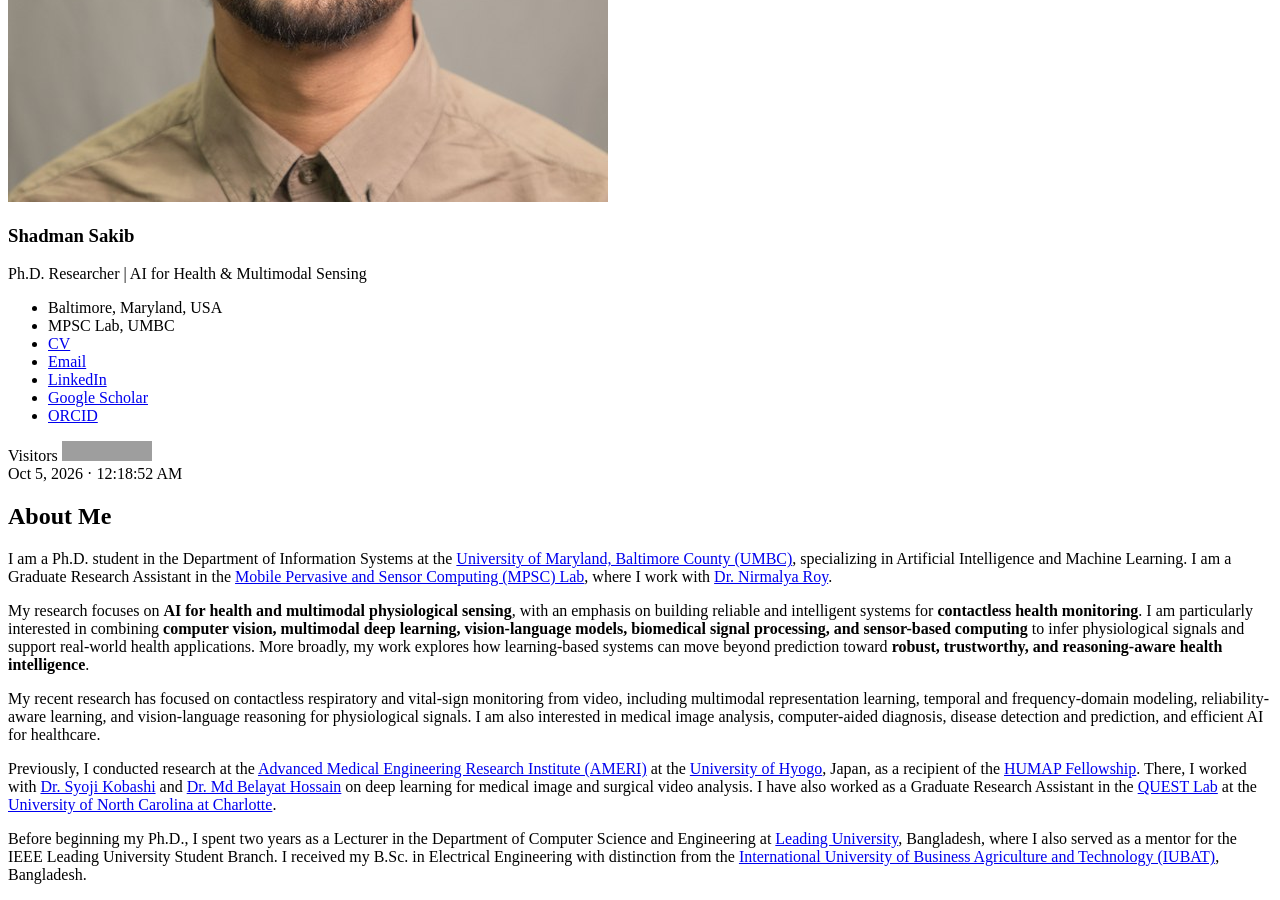
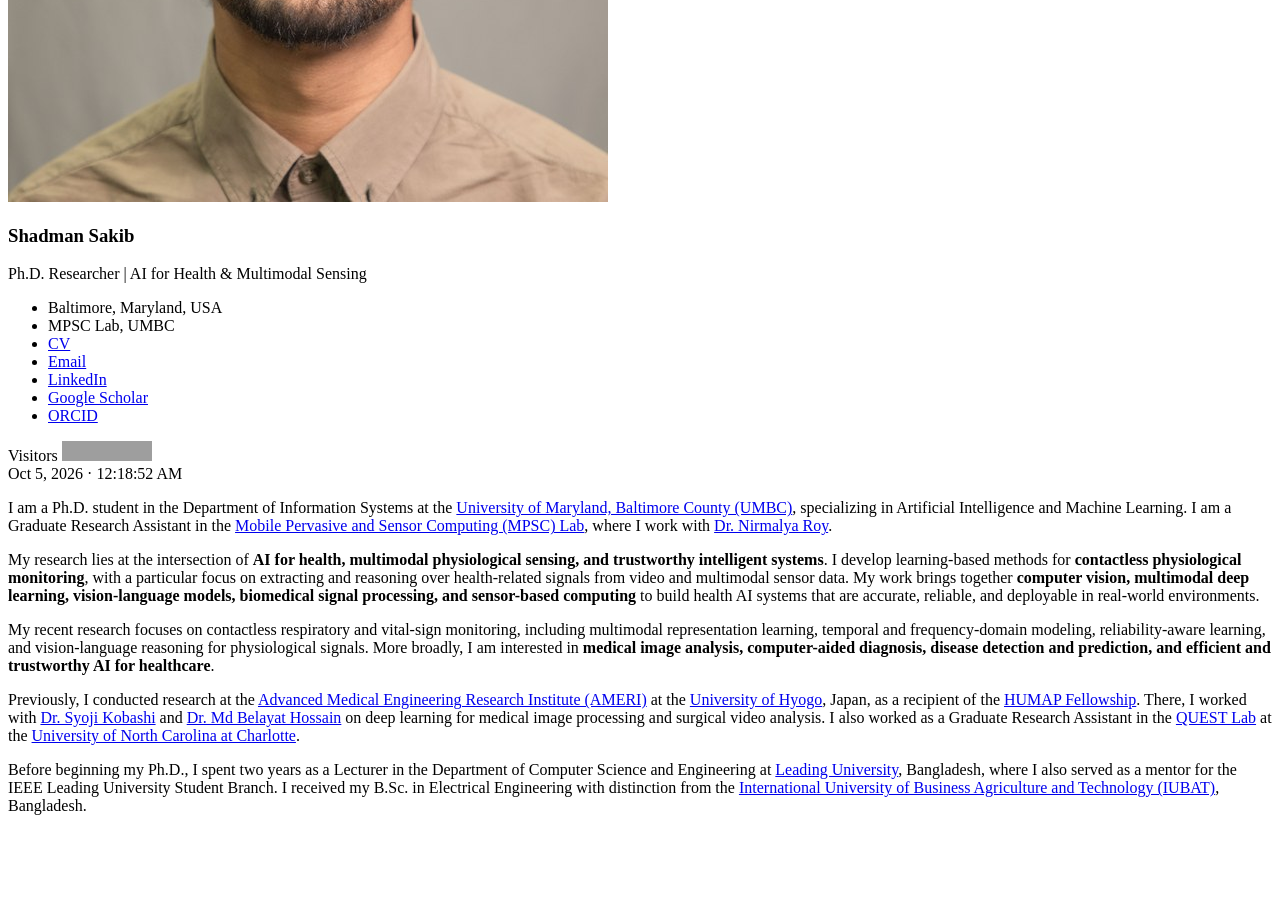
Before and after one commit to sakibshadman/sakibshadman.github.io, a Jekyll site: the page built from _pages/includes/intro.md, in a window 1280 px wide and 900 px high, scrolled down 618 px. Built offline with Jekyll 4.4.1, drawn with Linux system fonts in a browser that asks for light colours; our own code applies the rules of GitHub Pages for plain Markdown files; after the commit the page ends 1449 px from its top, so only the background shows below that; grey boxes are pictures that could not be loaded.

Commit message:
Update intro.md

```diff
--- a/_pages/includes/intro.md
+++ b/_pages/includes/intro.md
@@ -1,11 +1,9 @@
-## About Me
-
 I am a Ph.D. student in the Department of Information Systems at the [University of Maryland, Baltimore County (UMBC)](https://umbc.edu/), specializing in Artificial Intelligence and Machine Learning. I am a Graduate Research Assistant in the [Mobile Pervasive and Sensor Computing (MPSC) Lab](https://mpsc.umbc.edu/home), where I work with [Dr. Nirmalya Roy](https://artiamas.umd.edu/nirmalya-roy/).
 
-My research focuses on **AI for health and multimodal physiological sensing**, with an emphasis on building reliable and intelligent systems for **contactless health monitoring**. I am particularly interested in combining **computer vision, multimodal deep learning, vision-language models, biomedical signal processing, and sensor-based computing** to infer physiological signals and support real-world health applications. More broadly, my work explores how learning-based systems can move beyond prediction toward **robust, trustworthy, and reasoning-aware health intelligence**.
+My research lies at the intersection of **AI for health, multimodal physiological sensing, and trustworthy intelligent systems**. I develop learning-based methods for **contactless physiological monitoring**, with a particular focus on extracting and reasoning over health-related signals from video and multimodal sensor data. My work brings together **computer vision, multimodal deep learning, vision-language models, biomedical signal processing, and sensor-based computing** to build health AI systems that are accurate, reliable, and deployable in real-world environments.
 
-My recent research has focused on contactless respiratory and vital-sign monitoring from video, including multimodal representation learning, temporal and frequency-domain modeling, reliability-aware learning, and vision-language reasoning for physiological signals. I am also interested in medical image analysis, computer-aided diagnosis, disease detection and prediction, and efficient AI for healthcare.
+My recent research focuses on contactless respiratory and vital-sign monitoring, including multimodal representation learning, temporal and frequency-domain modeling, reliability-aware learning, and vision-language reasoning for physiological signals. More broadly, I am interested in **medical image analysis, computer-aided diagnosis, disease detection and prediction, and efficient and trustworthy AI for healthcare**.
 
-Previously, I conducted research at the [Advanced Medical Engineering Research Institute (AMERI)](https://ame-hyogo.org/english/) at the [University of Hyogo](https://www.u-hyogo.ac.jp/english/), Japan, as a recipient of the [HUMAP Fellowship](https://hyogo-humap.jp/en/search/203). There, I worked with [Dr. Syoji Kobashi](https://sites.google.com/site/syojikobashi/people/syojikobashi) and [Dr. Md Belayat Hossain](https://academics.siu.edu/computing-and-technology/computer-science/faculty/hossain-mdbelayat.php) on deep learning for medical image and surgical video analysis. I have also worked as a Graduate Research Assistant in the [QUEST Lab](https://coefs.charlotte.edu/fdeeba/) at the [University of North Carolina at Charlotte](https://www.charlotte.edu/).
+Previously, I conducted research at the [Advanced Medical Engineering Research Institute (AMERI)](https://ame-hyogo.org/english/) at the [University of Hyogo](https://www.u-hyogo.ac.jp/english/), Japan, as a recipient of the [HUMAP Fellowship](https://hyogo-humap.jp/en/search/203). There, I worked with [Dr. Syoji Kobashi](https://sites.google.com/site/syojikobashi/people/syojikobashi) and [Dr. Md Belayat Hossain](https://academics.siu.edu/computing-and-technology/computer-science/faculty/hossain-mdbelayat.php) on deep learning for medical image processing and surgical video analysis. I also worked as a Graduate Research Assistant in the [QUEST Lab](https://coefs.charlotte.edu/fdeeba/) at the [University of North Carolina at Charlotte](https://www.charlotte.edu/).
 
 Before beginning my Ph.D., I spent two years as a Lecturer in the Department of Computer Science and Engineering at [Leading University](https://www.lus.ac.bd/), Bangladesh, where I also served as a mentor for the IEEE Leading University Student Branch. I received my B.Sc. in Electrical Engineering with distinction from the [International University of Business Agriculture and Technology (IUBAT)](https://iubat.edu/), Bangladesh.
```
